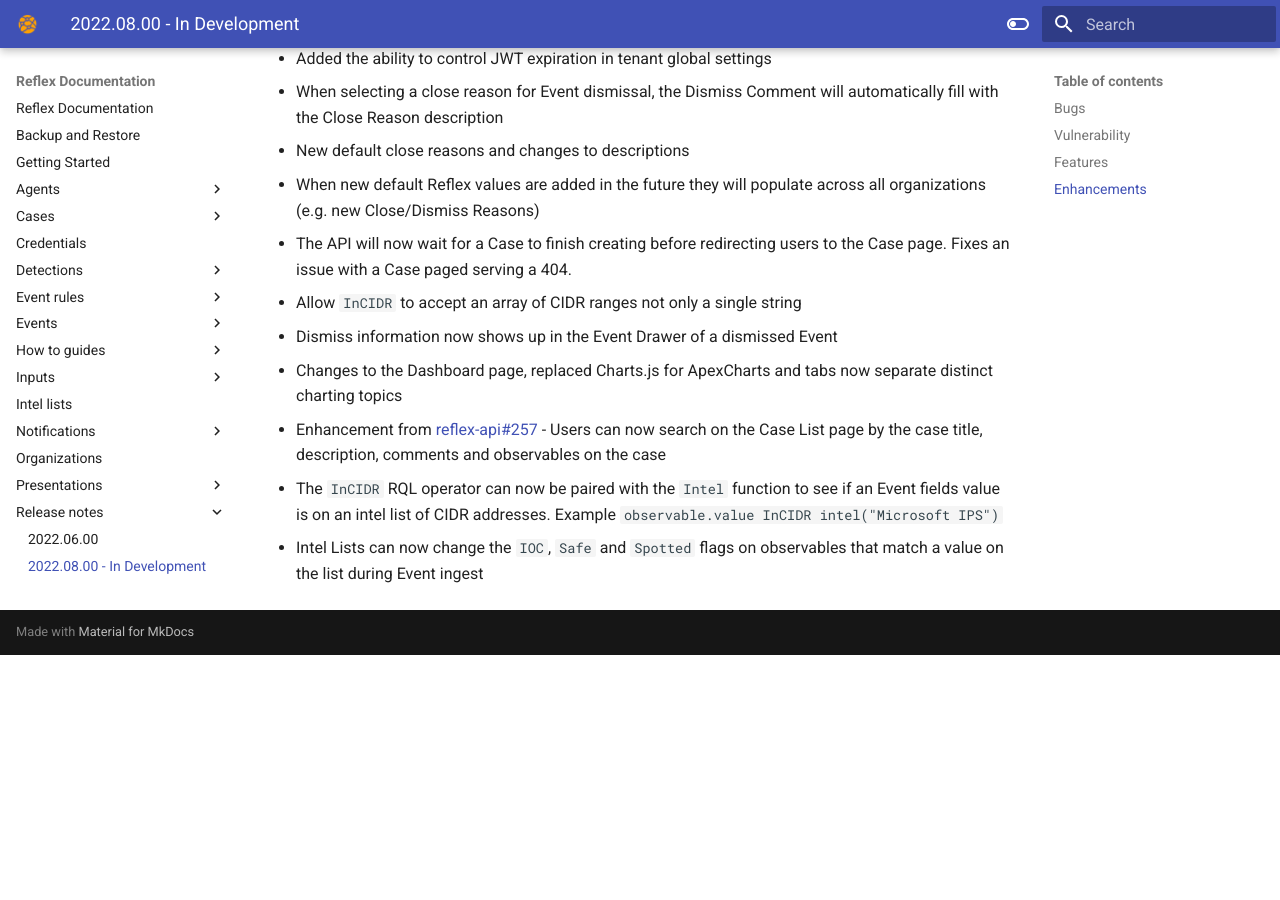
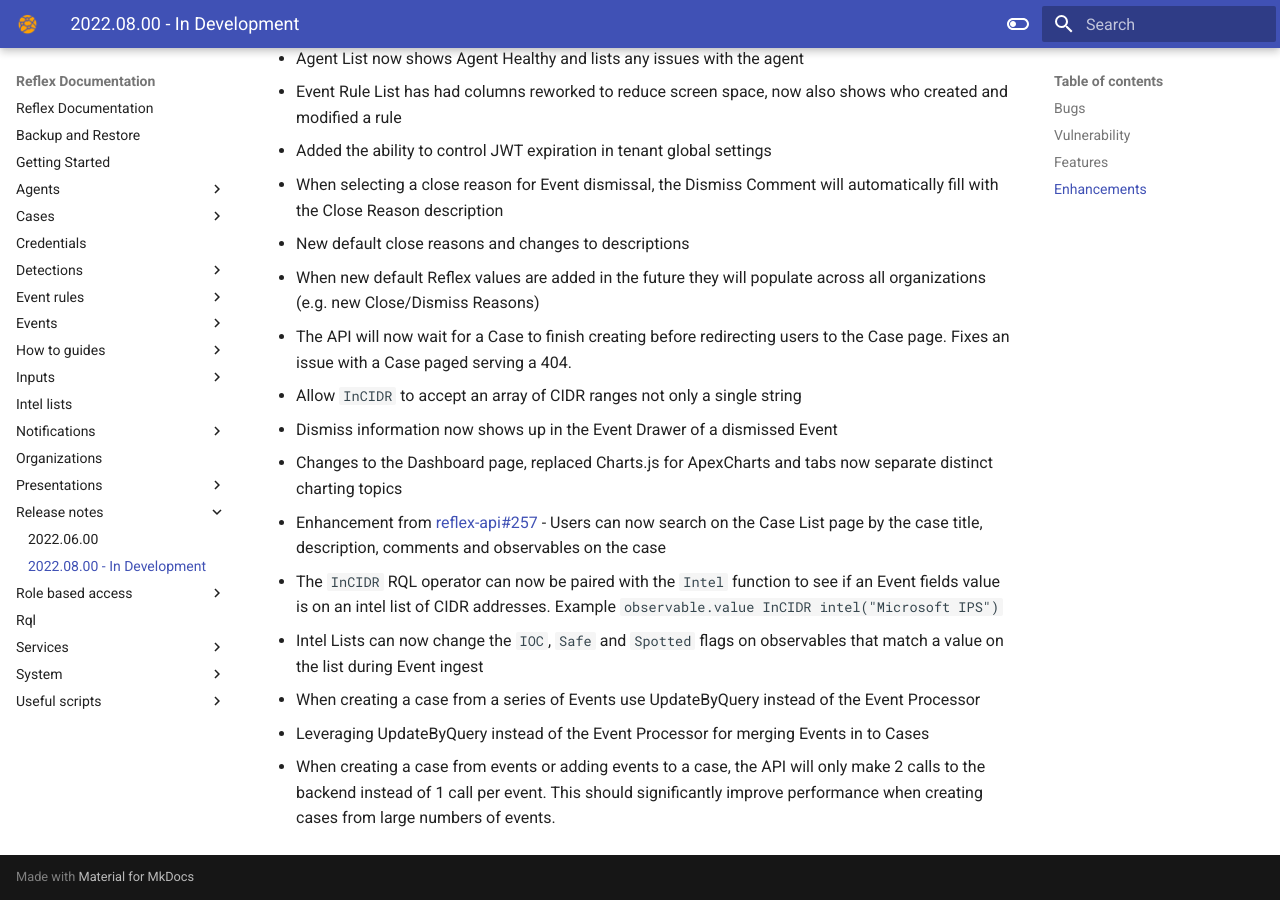
Before and after one commit to reflexsoar/reflex-docs, an MkDocs documentation site: the page built from docs/release-notes/2022.08.00.md, in a window 1280 px wide and 900 px high, scrolled down 2224 px. Built offline with MkDocs 1.6.1 and Material for MkDocs 9.7.7, drawn with Linux system fonts in a browser that asks for light colours; before the commit the page ends 2879 px from its top, so only the background shows below that; some of the changed text lies outside the part shown.

Commit message:
changes documented

```diff
--- a/docs/release-notes/2022.08.00.md
+++ b/docs/release-notes/2022.08.00.md
@@ -21,6 +21,8 @@
 - When an RQL query has `contains <int>` the rule would fail [Commit](https://github.com/reflexsoar/reflex-api/pull/311/commits/3944015c6592584e97ad08bac7957f7afb56ef98)
 - When an admin in the default organization would create a user with a null organization it would clear out role membership [Commit](https://github.com/reflexsoar/reflex-api/commit/75c508e0f6155fd0be606763bc143dfb4fc090af)
 - Fixed Case Title searching so that it can be a partial search and case insensitive [Commit](https://github.com/reflexsoar/reflex-api/commit/08b005ebe4a811faaca67fb3d31f8b2601d8ff9b)
+- When creating a case from a series of Events, not all Events would be included [reflex-api#317](https://github.com/reflexsoar/reflex-api/issues/317)
+- When using the Merge Into Case context menu, not all Events would merge in to the case [reflex-api#317](https://github.com/reflexsoar/reflex-api/issues/317)
 
 ## Vulnerability
 
@@ -58,3 +60,6 @@
 - Enhancement from [reflex-api#257](https://github.com/reflexsoar/reflex-api/issues/257) - Users can now search on the Case List page by the case title, description, comments and observables on the case
 - The `InCIDR` RQL operator can now be paired with the `Intel` function to see if an Event fields value is on an intel list of CIDR addresses.  Example `observable.value InCIDR intel("Microsoft IPS")`
 - Intel Lists can now change the `IOC`, `Safe` and `Spotted` flags on observables that match a value on the list during Event ingest
+- When creating a case from a series of Events use UpdateByQuery instead of the Event Processor
+- Leveraging UpdateByQuery instead of the Event Processor for merging Events in to Cases
+- When creating a case from events or adding events to a case, the API will only make 2 calls to the backend instead of 1 call per event. This should significantly improve performance when creating cases from large numbers of events.
```
